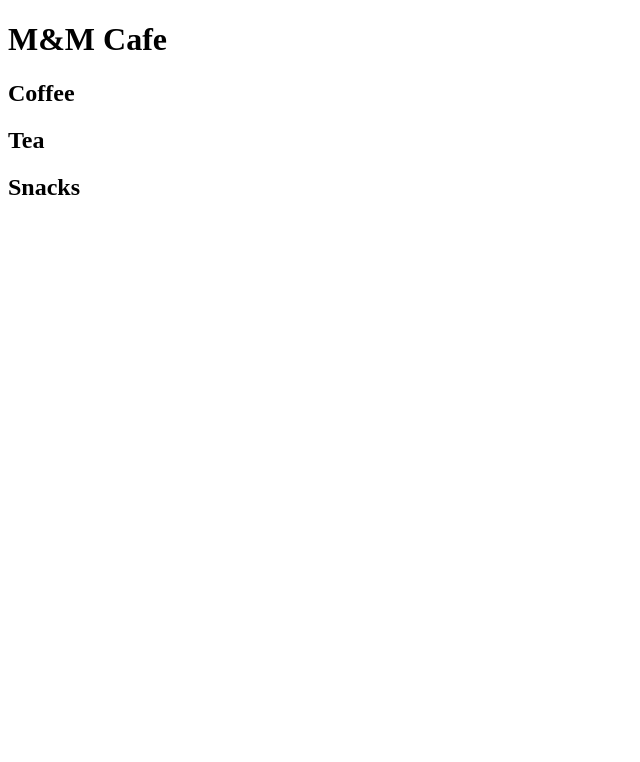
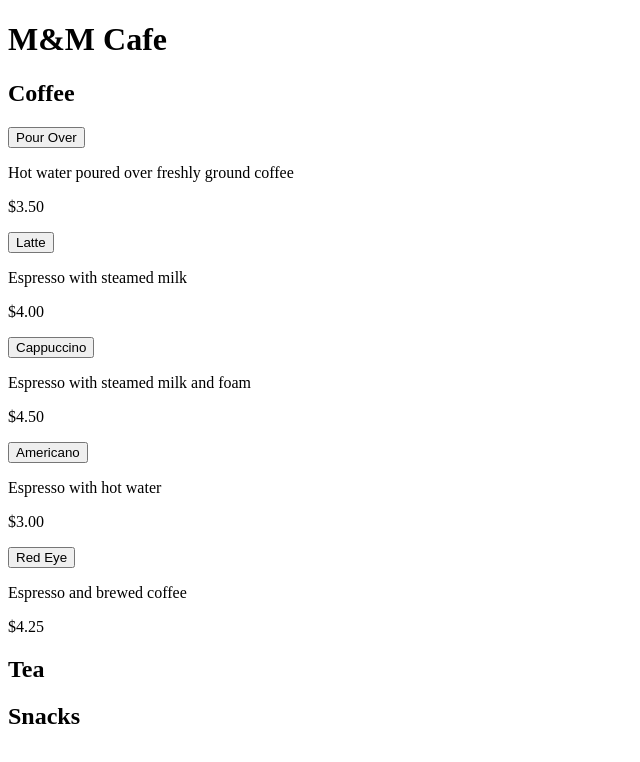
Before and after one commit to maiyajanay/project_1, a plain HTML site: page index.html in a window 1280 px wide. Shown: the whole page, without its empty margins (0-640 px from the left). Drawn offline with Linux system fonts and the light colour scheme.

Commit message:
More HTML

```diff
--- a/index.html
+++ b/index.html
@@ -15,11 +15,31 @@
 
         <h2 id="coffeeHeader">Coffee</h2>
 
-        <div class="coffeeDiv"></div>
-        <div class="coffeeDiv"></div>
-        <div class="coffeeDiv"></div>
-        <div class="coffeeDiv"></div>
-        <div class="coffeeDiv"></div>
+        <div class="coffeeDiv">
+            <button id="pourOver">Pour Over</button>
+            <p>Hot water poured over freshly ground coffee</p>
+            <p>$3.50</p>
+        </div>
+        <div class="coffeeDiv">
+            <button id="latte">Latte</button>
+            <p>Espresso with steamed milk</p>
+            <p>$4.00</p>
+        </div>
+        <div class="coffeeDiv">
+            <button id="cappuccino">Cappuccino</button>
+            <p>Espresso with steamed milk and foam</p>
+            <p>$4.50</p>
+        </div>
+        <div class="coffeeDiv">
+            <button id="americano">Americano</button>
+            <p>Espresso with hot water</p>
+            <p>$3.00</p>
+        </div>
+        <div class="coffeeDiv">
+            <button id="redEye">Red Eye</button>
+            <p>Espresso and brewed coffee</p>
+            <p>$4.25</p>
+        </div>
 
     </section>
 
```
